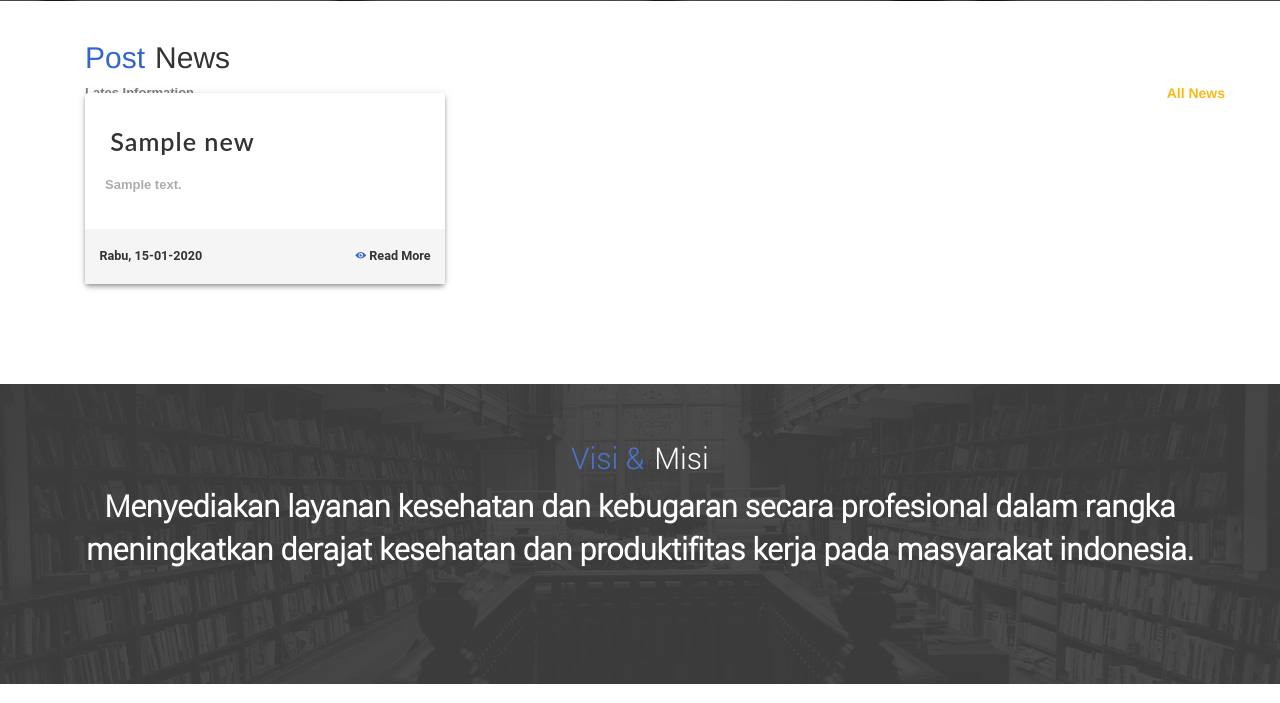
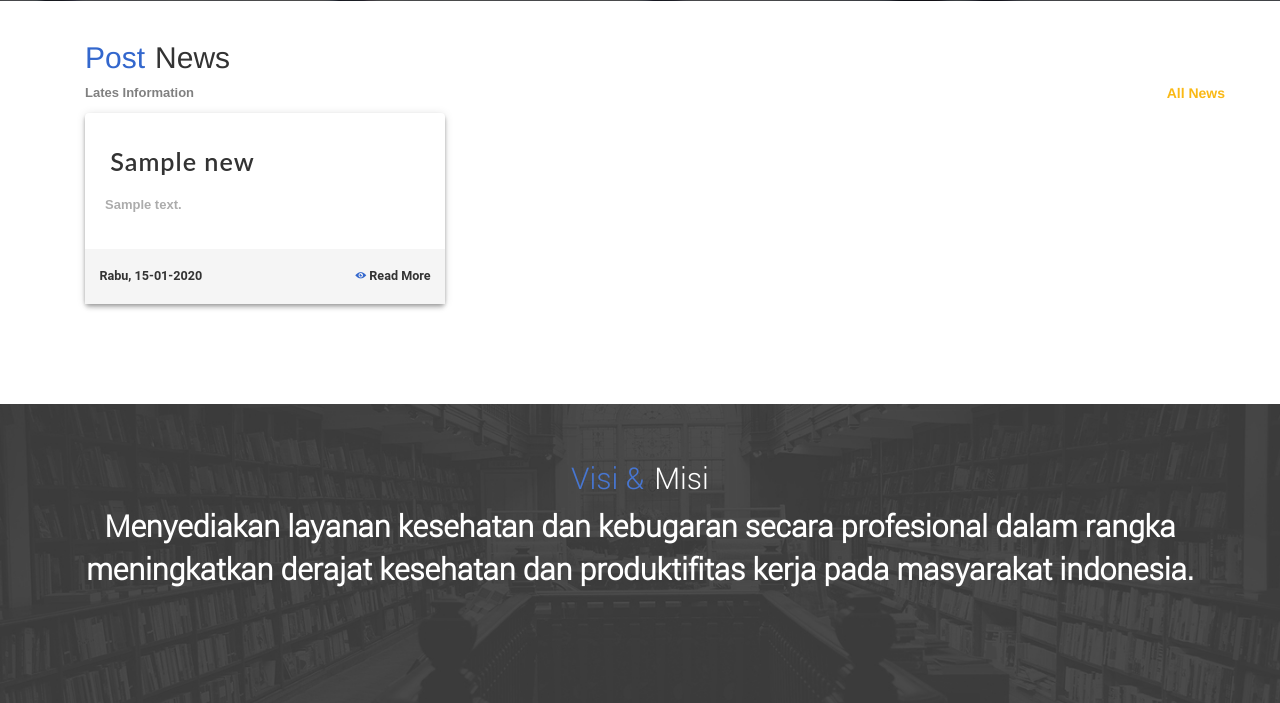
Before and after one commit to crayongenerateon/ohi, a CodeIgniter app: page /database/ in a window 1280 px wide. Shown: the part 779-1482 px from the top of the page. Run offline with CodeIgniter, Linux system fonts and the light colour scheme; tables that the repository leaves empty hold one stand-in row (values such as "Sample post"); some libraries are stand-ins or nearby versions; some web fonts are replaced.

Commit message:
update list news
update list news

```diff
--- a/media/template/media/css/custom.css
+++ b/media/template/media/css/custom.css
@@ -1099,7 +1099,7 @@ h1 div:first-child {
   flex-wrap: wrap;
   justify-content: space-between;
   font-family: "Roboto", sans-serif;
-  margin-top: -90px;
+  margin-top: -70px;
   margin-bottom: 110px;
 }
 .card_main{
```
